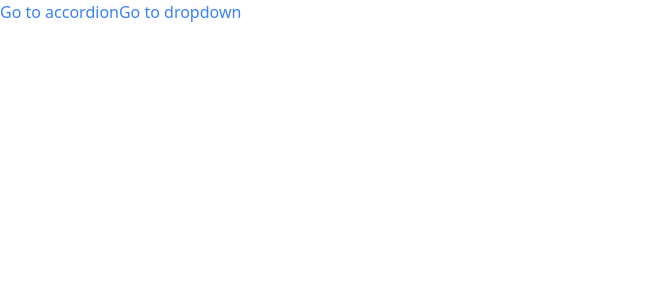
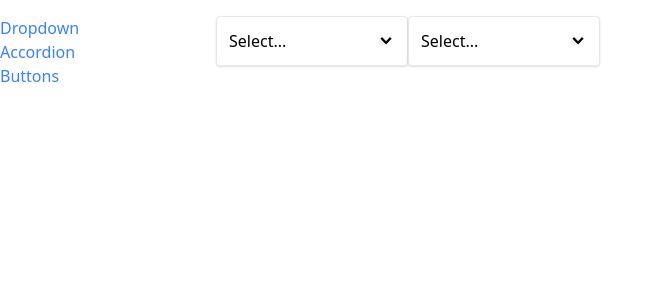
Before and after one commit to colson0x1/useponent, a React (Create React App) app: page / in a window 1280 px wide. Shown: the top 300 px of the page, without its empty margins (0-663 px from the left). Built offline with nearby package versions, Linux system fonts and the light colour scheme.

Commit message:
implement sidebar, style it, resolve multiple dropdown states

```diff
--- a/src/App.jsx
+++ b/src/App.jsx
@@ -1,19 +1,22 @@
-import Link from './components/Link';
+import Sidebar from './components/Sidebar';
 import Route from './components/Route';
 import AccordionPage from './pages/AccordionPage';
 import DropdownPage from './pages/DropdownPage';
+import ButtonPage from './pages/ButtonPage';
 
 function App() {
   return (
-    <div>
-      <Link to="/accordion">Go to accordion</Link>
-      <Link to="/dropdown">Go to dropdown</Link>
-      <div>
+    <div className="container mx-auto grid grid-cols-6 gap-4 mt-4">
+      <Sidebar />
+      <div className="col-span-5">
         <Route path="/accordion">
           <AccordionPage />
         </Route>
-        <Route path="/dropdown">
+        <Route path="/">
           <DropdownPage />
+        </Route>
+        <Route path="/button">
+          <ButtonPage />
         </Route>
       </div>
     </div>
--- /dev/null
+++ b/src/components/Sidebar.jsx
@@ -0,0 +1,25 @@
+import Link from './Link';
+
+function Sidebar() {
+  const links = [
+    { label: 'Dropdown', path: '/' },
+    { label: 'Accordion', path: '/accordion' },
+    { label: 'Buttons', path: '/button' },
+  ];
+
+  const renderedLinks = links.map((link) => {
+    return (
+      <Link key={link.label} to={link.path}>
+        {link.label}
+      </Link>
+    );
+  });
+
+  return (
+    <div className="sticky top-0 overflow-y-scroll flex flex-col">
+      {renderedLinks}
+    </div>
+  );
+}
+
+export default Sidebar;
--- a/src/pages/ButtonPage.jsx
+++ b/src/pages/ButtonPage.jsx
@@ -1,16 +1,19 @@
 import { GoBell, GoContainer, GoDatabase } from 'react-icons/go';
 import Button from '../components/Button';
 
-
 function ButtonPage() {
-  const handleClick = () => {
-    console.log('clicked!!');
-  }
+  const handleClick = () => {};
 
   return (
     <div>
       <div>
-        <Button secondary rounded outline className="mb-5" onClick={handleClick}>
+        <Button
+          secondary
+          rounded
+          outline
+          className="mb-5"
+          onClick={handleClick}
+        >
           <GoBell />
           Add to Cart
         </Button>
--- a/src/pages/DropdownPage.jsx
+++ b/src/pages/DropdownPage.jsx
@@ -2,10 +2,15 @@
 import Dropdown from '../components/Dropdown';
 
 function DropdownPage() {
-  const [selection, setSelection] = useState(null);
+  const [whiskeySelection, setWhiskeySelection] = useState(null);
+  const [smokeSelection, setSmokeSelection] = useState(null);
 
-  const handleSelect = (option) => {
-    setSelection(option);
+  const handleWhiskeySelect = (option) => {
+    setWhiskeySelection(option);
+  };
+
+  const handleSmokeSelect = (option) => {
+    setSmokeSelection(option);
   };
 
   const whiskey = [
@@ -16,16 +21,24 @@
   ];
 
   const smoke = [
-    { label: 'Marlboro Red' },
-    { label: 'Weed' },
-    { label: 'Treasurer Luxury Black' },
-    { label: 'Cigar' },
+    { label: 'Marlboro Red', value: 'marlboroRed' },
+    { label: 'Weed', value: 'weed' },
+    { label: 'Treasurer Luxury Black', value: 'treasurerBlack' },
+    { label: 'Cigar', value: 'cigar' },
   ];
 
   return (
     <div className="flex">
-      <Dropdown options={whiskey} value={selection} onChange={handleSelect} />
-      <Dropdown options={smoke} value={selection} onChange={handleSelect} />
+      <Dropdown
+        options={whiskey}
+        value={whiskeySelection}
+        onChange={handleWhiskeySelect}
+      />
+      <Dropdown
+        options={smoke}
+        value={smokeSelection}
+        onChange={handleSmokeSelect}
+      />
     </div>
   );
 }
```
Also changed, not shown: src/components/Button.jsx (+6 -2 lines).
